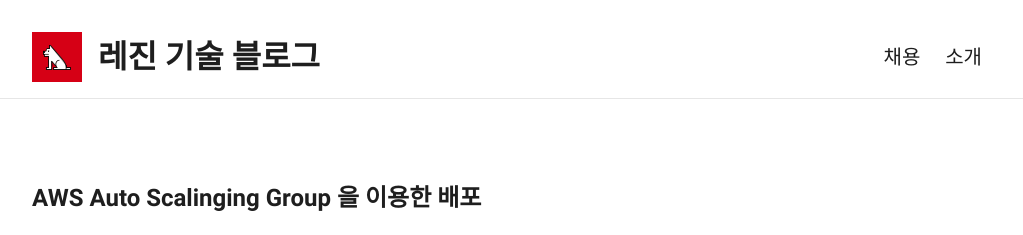
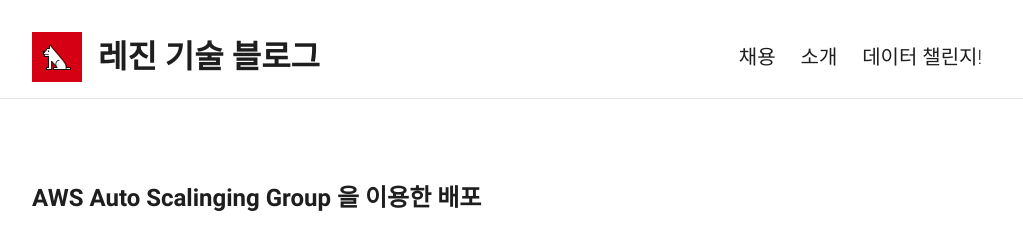
Before and after one commit to lezhin/lezhin.github.io, a Jekyll site: the page built from index.html, in a window 1280 px wide. Shown: the top 235 px of the page, without its empty margins (128-1151 px from the left). Built offline with Jekyll 4.4.1, drawn with Linux system fonts in a browser that asks for light colours; nearby versions of some CDN libraries; some web fonts are replaced; the list of posts is cut into pages by our own code.

```diff
--- a/_includes/header.html
+++ b/_includes/header.html
@@ -5,6 +5,8 @@
             {% assign current = page.url | downcase | split: '/' %}
             <a href="{{ site.baseurl }}/recruit/" {% if current[1]=='recruit' %}class="active"{% endif %}>채용</a>
             <a href="{{ site.baseurl }}/about/" {% if current[1]=='about' %}class="active"{% endif %}>소개</a>
+            <a href="{{ site.baseurl }}/events/data-challenge-pyconkr-2017"
+              {% if current[1]=='events' %}class="active"{% endif %}>데이터 챌린지!</a>
         </nav>
     </div>
     <div class="clearfix"></div>
```
